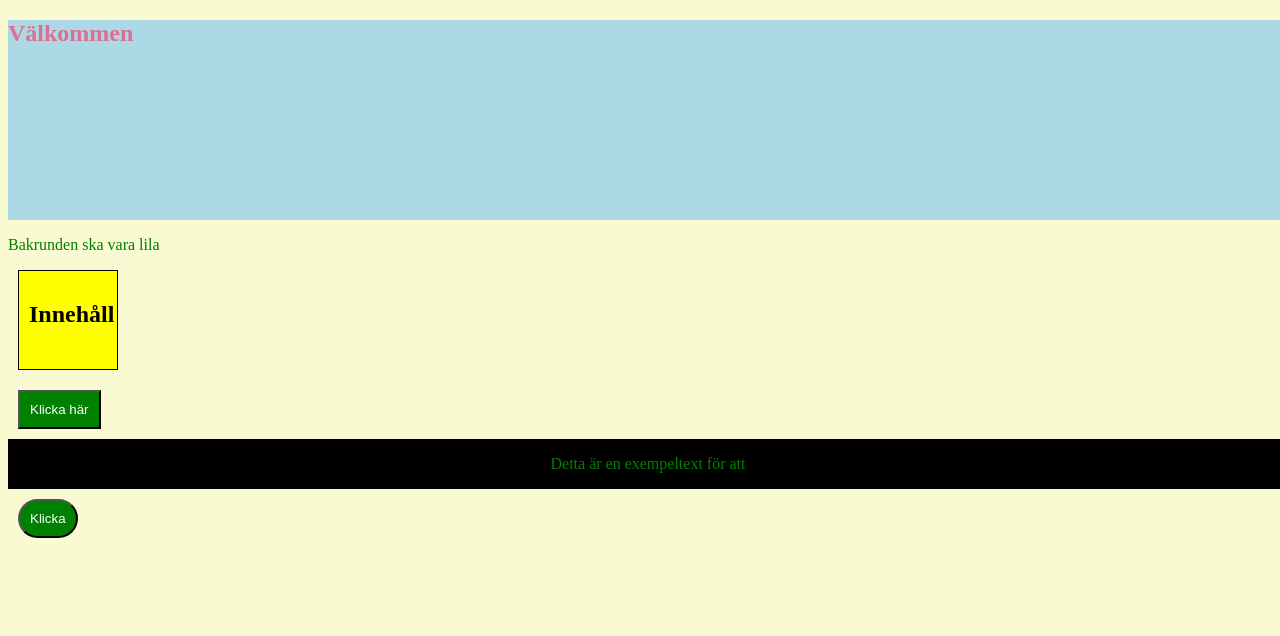
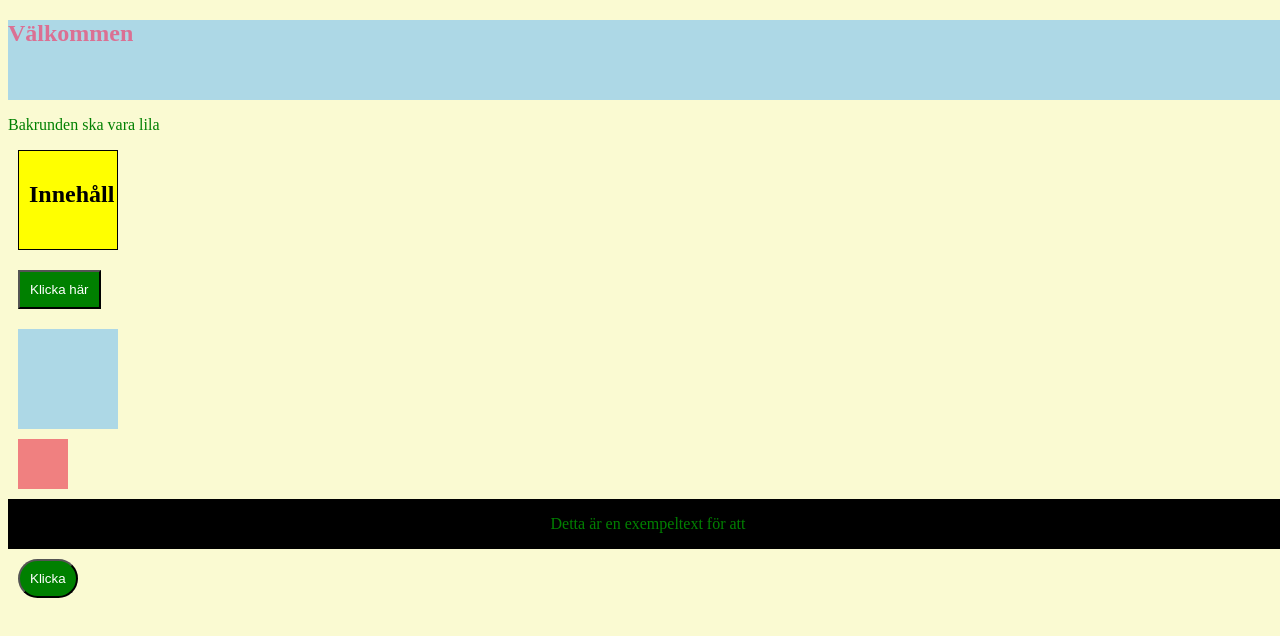
Before and after one commit to Joanna-nelien/-va-css, a plain HTML site: page index.html in a window 1280 px wide. Drawn offline with Linux system fonts and the light colour scheme.

Commit message:
lekt mer

```diff
--- a/css/style.css
+++ b/css/style.css
@@ -20,7 +20,7 @@ p {
 }
 section {
     background-color: lightblue;
-    height: 25%;
+    height: 10%;
 }
 .container {
     background-color: black;
@@ -49,3 +49,19 @@ section {
 .round {
     border-radius: 50px;
 }
+
+.section-one {
+    background-color: lightblue;
+    height: 100px;
+    width: 100px;
+    margin: 10px;
+    padding: 10px;
+}
+
+.inside-section-one {
+     background-color: lightcoral;
+     height: 50px;
+     width: 50px;
+     margin: 10px;
+     padding: 10px;
+    }
--- a/index.html
+++ b/index.html
@@ -17,12 +17,16 @@
 </section>
 
 <button class="button">Klicka här</button>
+<section class="section-one"></section>
+
+<section class="inside-section-one"></section>
 
 <section class="container">
         <p>Detta är en exempeltext för att</p>
 </section>
 <button class="button round"> Klicka </button>
 
+
 </main>
 </body>
 </html>
```
